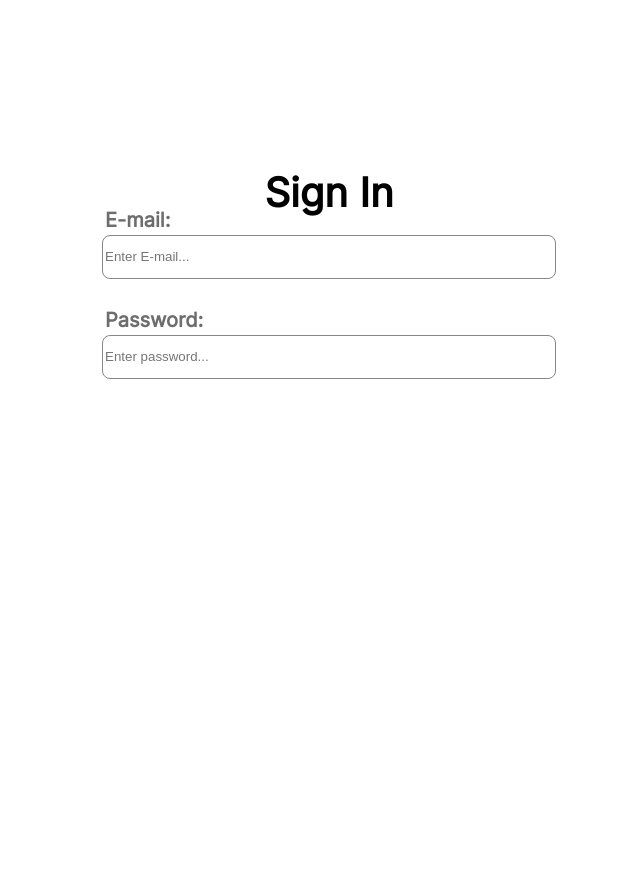
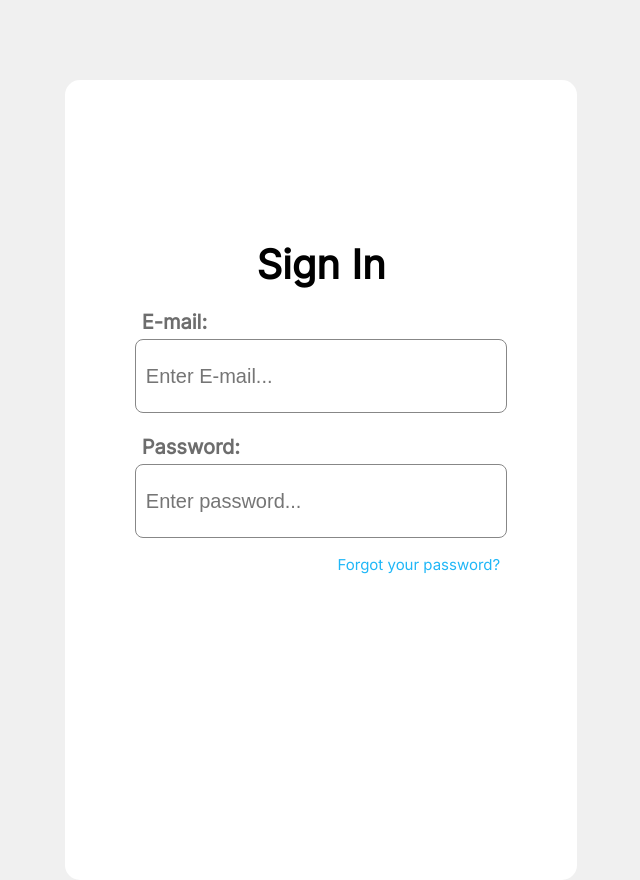
Before and after one commit to mlkenny/Serverus, a plain HTML site: page signin.html in a window 1280 px wide. Shown: the whole page, without its empty margins (319-959 px from the left). Before the commit the page ends 808 px from the top, so only its background shows below. Drawn offline with Linux system fonts and the light colour scheme.

Commit message:
added forms to sign in page and made it pretty

```diff
--- a/signin.html
+++ b/signin.html
@@ -11,21 +11,33 @@
     <link href='https://fonts.googleapis.com/css?family=Inter' rel='stylesheet'>
     <link href='https://fonts.googleapis.com/css2?family=Roboto+Serif' rel='stylesheet'>
     <link href='https://fonts.googleapis.com/css?family=Lato' rel='stylesheet'>
+    <style type="text/css">
+      html, body {
+          height: 100%;
+          margin: 0;
+          background: rgba(240, 240, 240);
+      }
+
+      #wrapper {
+          min-height: 100%;
+      }
+  </style>
   </head>
 
   <html>
-    <div style="width: 100%; height: 100%; background: rgba(255, 255, 255, 0.95); justify-content: center; align-items: center; position: absolute;">
-      <div style="width: 50%; height: 100%; margin: auto;">
+
+      <div style="width: 40%; height: 800px; top: 10%; bottom: 100px; position: relative; border-radius: 15px; margin: auto; background: rgba(255, 255, 255)">
         <div style="margin: auto; top: 20%; position: relative; text-align: center; color: black; font-size: 40px; font-family: Inter; font-weight: 600; height: 40px;">Sign In
-          <form style="height: 100px">
-            <label for="fname" style="left: 15%; top: 40px; position: absolute; text-align: left; color: #6D6D6D; font-size: 20px; font-family: Inter; font-weight: 600; word-wrap: break-word">E-mail:</label>
-            <input type="text" id="email" name="email" style="width: 70%; height: 40px; margin-auto; top: 5px; position: relative; background: white; border-radius: 8px; border: 1px #878787 solid" placeholder="Enter E-mail...">
+          <form style="height: 125px">
+            <label for="fname" style="left: 15%; top: 70px; position: absolute; text-align: left; color: #6D6D6D; font-size: 20px; font-family: Inter; font-weight: 600; word-wrap: break-word">E-mail:</label>
+            <input type="text" id="email" name="email" style="font-size: 20px; padding-left: 10px; width: 70%; height: 70px; margin-auto; top: 50px; position: relative; background: white; border-radius: 8px; border: 1px #878787 solid" placeholder="Enter E-mail...">
           </form>
-          <form style="height: 100px">
-            <label for="fname" style="left: 15%; top: 140px; position: absolute; text-align: left; color: #6D6D6D; font-size: 20px; font-family: Inter; font-weight: 600; word-wrap: break-word">Password:</label>
-            <input type="text" id="email" name="email" style="width: 70%; height: 40px; margin-auto; top: 5px; position: relative; background: white; border-radius: 8px; border: 1px #878787 solid" placeholder="Enter password...">
+          <form style="height: 125px">
+            <label for="fname" style="left: 15%; top: 195px; position: absolute; text-align: left; color: #6D6D6D; font-size: 20px; font-family: Inter; font-weight: 600; word-wrap: break-word">Password:</label>
+            <input type="text" id="email" name="email" style="font-size: 20px; padding-left: 10px; width: 70%; height: 70px; margin-auto; top: 50px; position: relative; background: white; border-radius: 8px; border: 1px #878787 solid" placeholder="Enter password...">
           </form>
         </div>
+        <p class="passForgot" style="font-family: Inter; top: 420px; right: 15%; position: relative;">Forgot your password?</p>
         <!-- <div style="width: 597px; height: 78px; left: 81px; top: 253px; position: absolute; background: white; border-radius: 8px; border: 1px #878787 solid"></div>
         <div style="width: 597px; height: 78px; left: 81px; top: 389px; position: absolute; background: white; border-radius: 8px; border: 1px #878787 solid"></div>
         <div style="left: 104px; top: 419px; position: absolute; text-align: center; color: #B1B1B1; font-size: 15px; font-family: Inter; font-weight: 600; word-wrap: break-word">Enter Your Password .....</div>
@@ -42,5 +54,4 @@
           <div style="width: 8.25px; height: 8.25px; left: 6.19px; top: 3.44px; position: absolute; background: #878787"></div>
         </div> !-->
       </div>
-    </div>
   </html>
--- a/styles.css
+++ b/styles.css
@@ -42,3 +42,8 @@ html {
     font-size: 1rem;
     word-wrap: break-word
 }
+.passForgot{
+    text-align: right;
+    color: #20B7F7;
+    font-size: 15px;
+}
```
